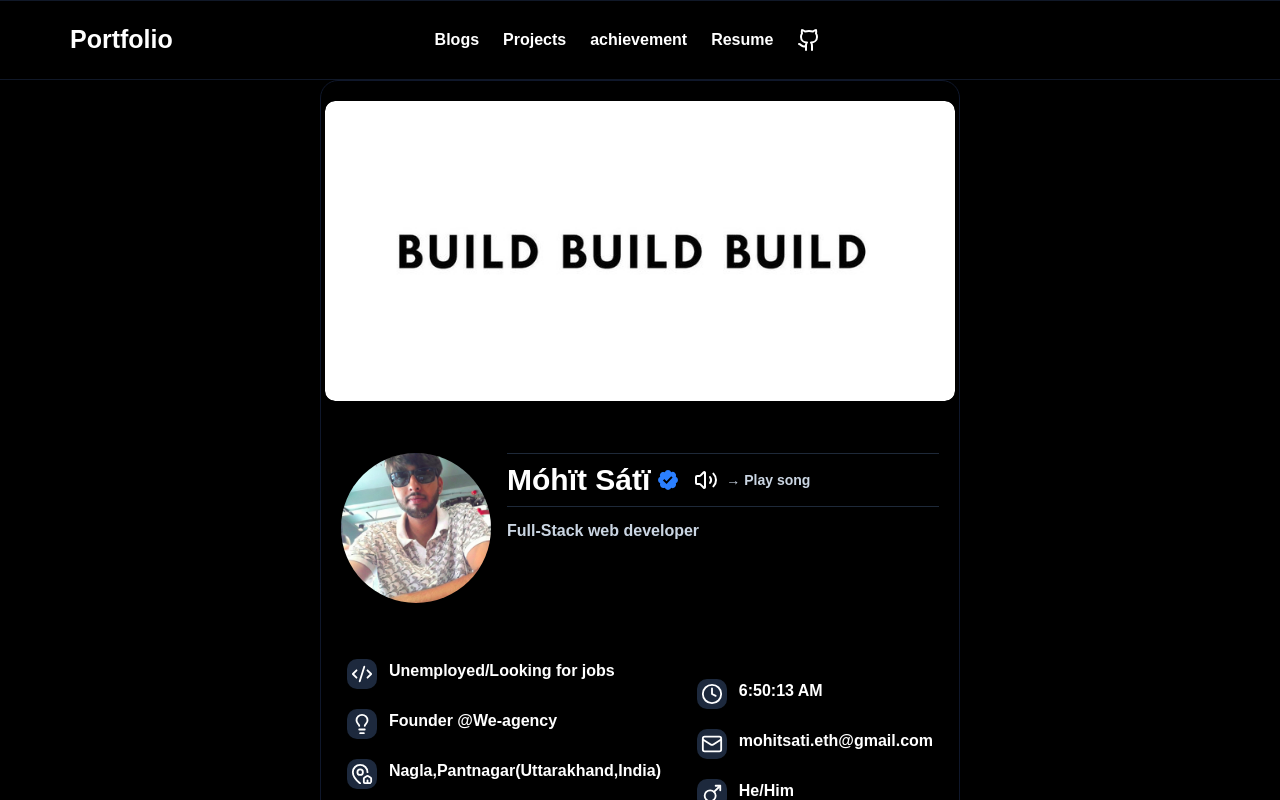
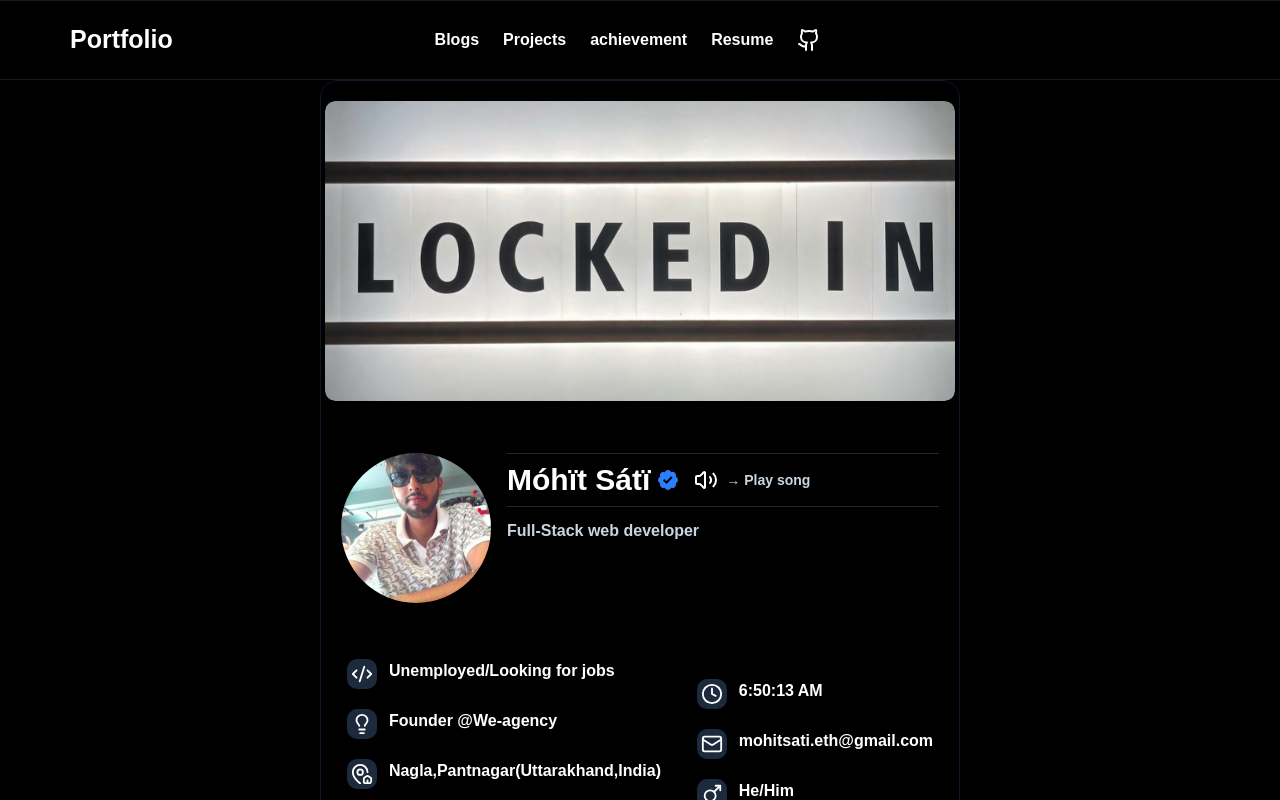
Before and after one commit to SuperexMack/jobportfolio, a Next.js app in the folder Frontend/portfolio/: page / in a window 1280 px wide. Shown: the top 800 px of the page. Built offline with nearby package versions, Linux system fonts and the light colour scheme; a web font is replaced by a local one.

Commit message:
Changed the banner image

```diff
--- a/Frontend/portfolio/app/Components/Topimage.tsx
+++ b/Frontend/portfolio/app/Components/Topimage.tsx
@@ -43,7 +43,7 @@ export function TopImageDiv() {
 
       <div className="w-full h-[200px] sm:h-[300px] mt-4 relative rounded-lg overflow-hidden">
         <Image
-          src="/lasterheader.jpeg"
+          src="/lockedin.png"
           alt="top_image"
           fill
           className="object-cover rounded-lg hover:scale-105 transition-transform duration-300"
```
Also changed, not shown: Frontend/portfolio/public/lockedin.png (added).
